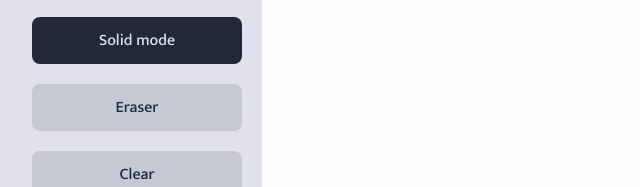
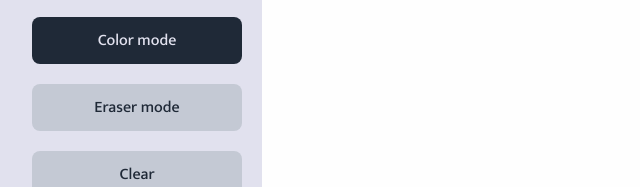
Before and after one commit to ltmccarthy9/sketch, a plain HTML site: page index.html in a window 1280 px wide. Shown: the part 398-585 px from the top of the page, 193-833 px from the left. Drawn offline with Linux system fonts and the light colour scheme.

Commit message:
button clarity

```diff
--- a/index.html
+++ b/index.html
@@ -35,8 +35,8 @@
             </select>
             <button type="button" id="clearColors">clear saved colors</button>
         </div>
-        <button id="solidMode" type="button">Solid mode</button>
-        <button id="eraserBtn" type="button">Eraser</button>
+        <button id="solidMode" type="button">Color mode</button>
+        <button id="eraserBtn" type="button">Eraser mode</button>
         <button id="clearBtn" type="button">Clear</button>
       </div>
 
```
